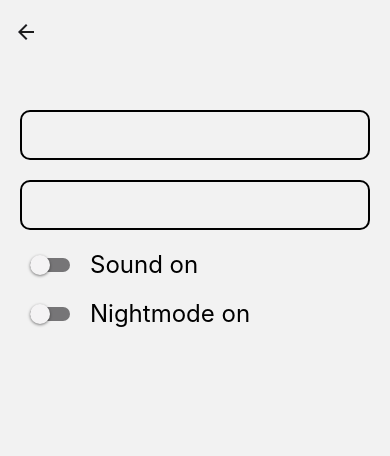
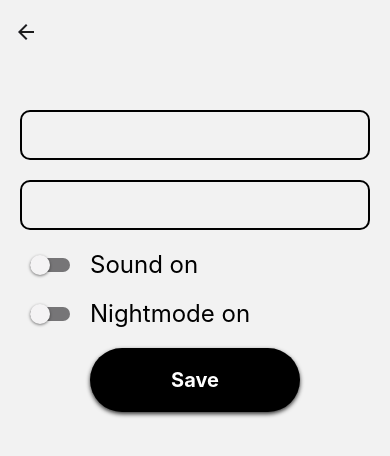
Before and after one commit to Radagastno1/Greenify-app, a React Native app: screen /Settings in a window 390 px wide. Shown: the top 456 px of the page. Built offline with nearby package versions, Linux system fonts and the light colour scheme.

Commit message:
kan ändra username och lösenord i settings via updateuser i usercontext

```diff
--- a/Contexts/UserContext.tsx
+++ b/Contexts/UserContext.tsx
@@ -5,6 +5,7 @@ import { Location } from "./LocationContex";
 
 type ActionType =
   | { type: "SET_USER"; payload: User | null }
+  | { type: "UPDATE_USER"; payload: Partial<User> }
   | { type: "ADD_TRASH"; payload: Trash }
   | { type: "SIGN_IN"; payload: { username: string; password: string } }
   | { type: "SIGN_OUT" }
@@ -34,6 +35,7 @@ type UserContextType = {
   user: User | null;
   dispatch: (action: ActionType) => void;
   handleSignIn: (username: string, password: string) => void;
+  updateUser: (partialUser: Partial<User>) => void;
 };
 
 const initialState: User | null = {
@@ -67,6 +69,8 @@ function userReducer(state: User | null, action: ActionType): User | null {
       return action.payload
         ? { ...action.payload, isLoggedIn: true }
         : initialState;
+    case "UPDATE_USER":
+      return state ? { ...state, ...action.payload } : null;
     case "ADD_TRASH":
       if (state) {
         const updatedTrashList = [...state.trashList, action.payload];
@@ -105,8 +109,12 @@ export function UserProvider({ children }: { children: ReactNode }) {
     console.log(user);
   };
 
+  const updateUser = (partialUser: Partial<User>) => {
+    dispatch({ type: "UPDATE_USER", payload: partialUser });
+  };
+
   return (
-    <UserContext.Provider value={{ user, dispatch, handleSignIn }}>
+    <UserContext.Provider value={{ user, dispatch, handleSignIn, updateUser }}>
       {children}
     </UserContext.Provider>
   );
--- a/Screens/Settings.tsx
+++ b/Screens/Settings.tsx
@@ -1,6 +1,7 @@
 import { NativeStackScreenProps } from "@react-navigation/native-stack";
 import { useEffect, useState } from "react";
 import { Switch, Text, TextInput, View } from "react-native";
+import CustomButton from "../Components/CustomButton";
 import { useUserContext } from "../Contexts/UserContext";
 import { RootStackParamList } from "../Navigator";
 
@@ -8,8 +9,19 @@ type Props = NativeStackScreenProps<RootStackParamList, "Settings">;
 
 export default function Settings({ navigation }: Props) {
   const { user } = useUserContext();
-  const [isEnabled, setIsEnabled] = useState(false);
-  const toggleSwitch = () => setIsEnabled((previousState) => !previousState);
+  const [username, setUsername] = useState(user?.username);
+  const [password, setPassword] = useState(user?.password);
+
+  const [isSoundEnabled, setSoundIsEnabled] = useState(false);
+  const toggleSoundSwitch = () =>
+    setSoundIsEnabled((previousState) => !previousState);
+
+  const [isNightmodeEnabled, setNightmodeIsEnabled] = useState(false);
+  const toggleNightmodeSwitch = () =>
+    setNightmodeIsEnabled((previousState) => !previousState);
+
+  const { updateUser } = useUserContext();
+
   const renderPasswordStars = () => {
     if (user && user.password) {
       return Array(user.password.length).fill("*").join("");
@@ -31,6 +43,7 @@ export default function Settings({ navigation }: Props) {
         alignItems: "flex-start",
         paddingHorizontal: 20,
         width: "100%",
+        height: "100%",
         marginTop: 100,
       }}
     >
@@ -45,6 +58,9 @@ export default function Settings({ navigation }: Props) {
           marginVertical: 10,
         }}
         placeholder={user?.username}
+        onChangeText={(text) => {
+          setUsername(text);
+        }}
       ></TextInput>
       <TextInput
         style={{
@@ -57,6 +73,9 @@ export default function Settings({ navigation }: Props) {
           marginVertical: 10,
         }}
         placeholder={renderPasswordStars()}
+        onChangeText={(text) => {
+          setPassword(text);
+        }}
       ></TextInput>
       <View
         style={{
@@ -68,10 +87,10 @@ export default function Settings({ navigation }: Props) {
       >
         <Switch
           trackColor={{ false: "#767577", true: "#81b0ff" }}
-          thumbColor={isEnabled ? "#f5dd4b" : "#f4f3f4"}
+          thumbColor={isSoundEnabled ? "#f5dd4b" : "#f4f3f4"}
           ios_backgroundColor="#3e3e3e"
-          onValueChange={toggleSwitch}
-          value={isEnabled}
+          onValueChange={toggleSoundSwitch}
+          value={isSoundEnabled}
         />
         <Text style={{ fontSize: 24, marginHorizontal: 20 }}>Sound on</Text>
       </View>
@@ -85,12 +104,21 @@ export default function Settings({ navigation }: Props) {
       >
         <Switch
           trackColor={{ false: "#767577", true: "#81b0ff" }}
-          thumbColor={isEnabled ? "#f5dd4b" : "#f4f3f4"}
+          thumbColor={isNightmodeEnabled ? "#f5dd4b" : "#f4f3f4"}
           ios_backgroundColor="#3e3e3e"
-          onValueChange={toggleSwitch}
-          value={isEnabled}
+          onValueChange={toggleNightmodeSwitch}
+          value={isNightmodeEnabled}
         />
         <Text style={{ fontSize: 24, marginHorizontal: 20 }}>Nightmode on</Text>
+      </View>
+
+      <View style={{ width: "100%", alignItems: "center" }}>
+        <CustomButton
+          onPress={() => {
+            updateUser({ password: password, username: username });
+          }}
+          title="Save"
+        ></CustomButton>
       </View>
     </View>
   );
```
Also changed, not shown: 1 other file (tests, documents, lock files or other folders).
